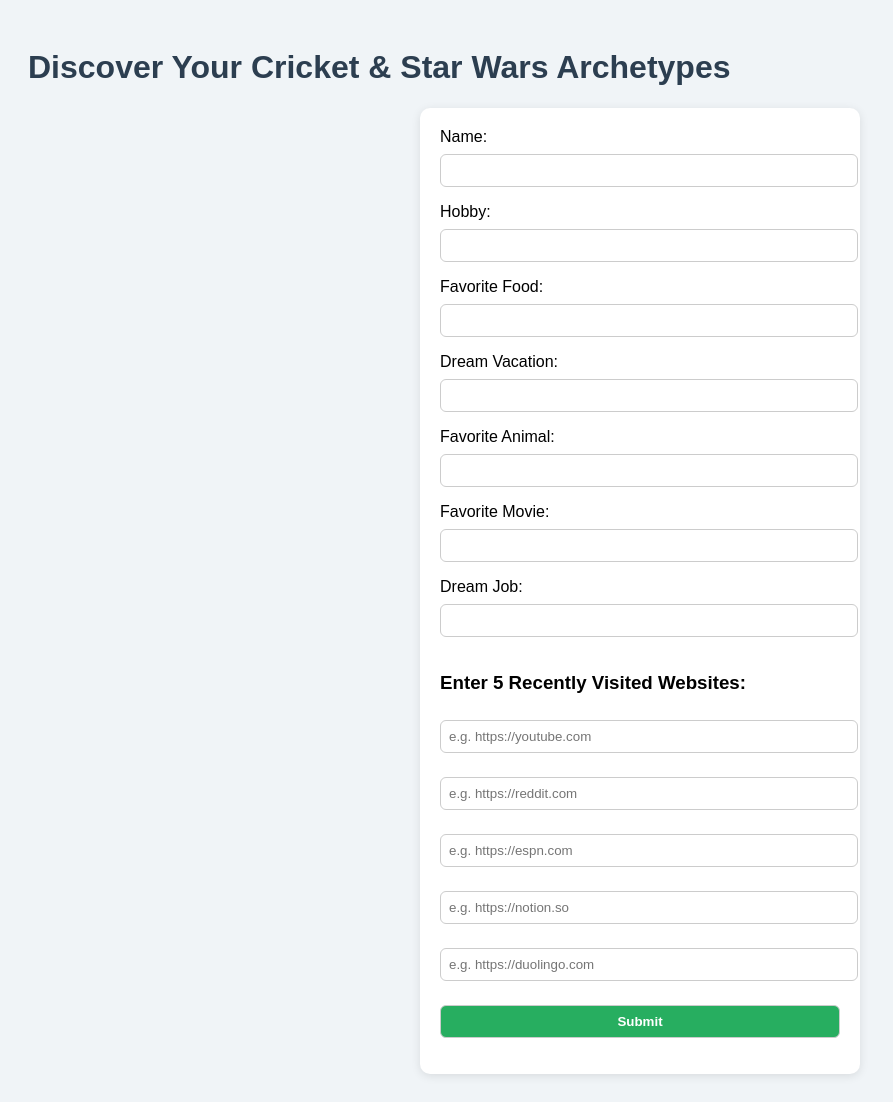
After one commit to Vishnu-Kummariguntla/FLASK-emotion-tracker, a Flask app: template templates/index.html in a window 1280 px wide. The commit adds this page. Shown: the whole page, without its empty margins (0-893 px from the left). Run offline with Flask 3, Linux system fonts and the light colour scheme; the template is opened without the code that fills it, so the values that code supplies are empty.

Commit message:
added cricket quiz

```diff
--- a/app.py
+++ b/app.py
@@ -1,129 +1,88 @@
-from flask import Flask, render_template, request
-import csv
-import os
+from flask import Flask, render_template, request, redirect, url_for
 
 app = Flask(__name__)
 
-DATA_FILE = 'submissions.csv'
+# In-memory storage of submitted data (cleared on restart)
+submitted_data = []
 
-# Create CSV file with header if not exists
-if not os.path.exists(DATA_FILE):
-    with open(DATA_FILE, mode='w', newline='') as file:
-        writer = csv.writer(file)
-        writer.writerow(['Name', 'Hobby', 'Food', 'Vacation', 'Animal', 'Movie', 'Job'])
+# Cricket archetype mapping
+website_to_cricket_archetype = {
+    "cricviz.com": "Strategist – Spin Bowler",
+    "espncricinfo.com/analysis": "Strategist – Spin Bowler",
+    "wikipedia.org": "Strategist – Spin Bowler",
+    "reddit.com/r/Cricket": "Blazer – T20 Batter",
+    "cricbuzz.com": "Blazer – T20 Batter",
+    "bbc.com/sport/cricket": "Shield – Test Batter",
+    "espn.com": "Enforcer – Fast Bowler",
+    "notion.so": "Analyst – Wicketkeeper",
+    "tradingview.com": "Finisher – Middle-Order",
+    "duolingo.com": "Shape-Shifter – All-Rounder",
+    "tripadvisor.com": "Watcher – Outfielder"
+}
 
-# Mapping logic
-def generate_music_plan(submission):
-    name, hobby, food, vacation, animal, movie, job = submission
+# Star Wars archetype mapping
+website_to_star_wars_archetype = {
+    "plato.stanford.edu": "Green – The Sage",
+    "ted.com/talks": "Green – The Sage",
+    "wikipedia.org": "Blue – The Guardian",
+    "un.org": "Blue – The Guardian",
+    "4chan.org": "Red – The Rebel",
+    "hackforums.net": "Red – The Rebel",
+    "reddit.com": "Purple – The Maverick",
+    "quora.com": "Purple – The Maverick",
+    "headspace.com": "White – The Redeemed",
+    "calm.com": "White – The Redeemed",
+    "eff.org": "Yellow – The Sentinel",
+    "archive.org": "Yellow – The Sentinel"
+}
 
-    # Map food to Pitch
-    food_pitch_map = {
-        'pizza': 'C',
-        'sushi': 'A',
-        'burger': 'G',
-        'pasta': 'F',
-        'salad': 'E'
-    }
-    pitch = food_pitch_map.get(food.lower(), 'C')
-
-    # Map hobby to Rhythm
-    hobby_rhythm_map = {
-        'reading': 'Slow Waltz 3/4',
-        'dancing': 'Fast Syncopation',
-        'sports': 'Steady 4/4',
-        'painting': 'Irregular 5/4',
-        'coding': 'Steady 4/4'
-    }
-    rhythm = hobby_rhythm_map.get(hobby.lower(), 'Steady 4/4')
-
-    # Map vacation to Melody
-    vacation_melody_map = {
-        'beach': 'Leaping Melody',
-        'mountains': 'Ascending Stepwise',
-        'city': 'Minor Scales',
-        'forest': 'Descending Intervals'
-    }
-    melody = vacation_melody_map.get(vacation.lower(), 'Ascending Stepwise')
-
-    # Map animal to Timbre
-    animal_timbre_map = {
-        'dog': 'Flute',
-        'cat': 'Electric Guitar',
-        'bird': 'Violin',
-        'lion': 'Trumpet'
-    }
-    timbre = animal_timbre_map.get(animal.lower(), 'Violin')
-
-    # Map movie to Form
-    movie_form_map = {
-        'inception': 'Theme & Variations',
-        'titanic': 'ABA (ternary)',
-        'avengers': 'Rondo',
-        'frozen': 'Verse-Chorus'
-    }
-    form = movie_form_map.get(movie.lower(), 'Verse-Chorus')
-
-    # Map job to Tempo
-    job_tempo_map = {
-        'scientist': '60 BPM (Adagio)',
-        'teacher': '120 BPM (Moderato)',
-        'athlete': '160 BPM (Allegro)',
-        'singer': '200 BPM (Presto)'
-    }
-    tempo = job_tempo_map.get(job.lower(), '120 BPM (Moderato)')
-
-    # Map pitch to simple lyrics
-    lyric_map = {
-        'C': '"I feel alive in the sunshine"',
-        'A': '"Tears fall like rain tonight"',
-        'G': '"We rise like mountains"',
-        'F': '"The stars will guide me home"',
-        'E': '"Lost in a storm of doubt"'
-    }
-    lyrics = lyric_map.get(pitch, '"I feel alive in the sunshine"')
-
-    return {
-        'Pitch': pitch,
-        'Rhythm': rhythm,
-        'Melody': melody,
-        'Timbre': timbre,
-        'Form': form,
-        'Tempo': tempo,
-        'Lyrics': lyrics
-    }
+def categorize_urls(urls, mapping):
+    role_count = {}
+    for url in urls:
+        if not url:
+            continue
+        for known_site in mapping:
+            if known_site in url:
+                role = mapping[known_site]
+                role_count[role] = role_count.get(role, 0) + 1
+                break
+    return max(role_count.items(), key=lambda x: x[1])[0] if role_count else "Uncategorized"
 
 @app.route('/', methods=['GET', 'POST'])
-def home():
+def index():
     if request.method == 'POST':
-        name = request.form.get('name')
-        hobby = request.form.get('hobby')
-        food = request.form.get('food')
-        vacation = request.form.get('vacation')
-        animal = request.form.get('animal')
-        movie = request.form.get('movie')
-        job = request.form.get('job')
+        urls = [
+            request.form.get('url1'),
+            request.form.get('url2'),
+            request.form.get('url3'),
+            request.form.get('url4'),
+            request.form.get('url5'),
+        ]
 
-        with open(DATA_FILE, mode='a', newline='') as file:
-            writer = csv.writer(file)
-            writer.writerow([name, hobby, food, vacation, animal, movie, job])
+        cricket_archetype = categorize_urls(urls, website_to_cricket_archetype)
+        star_wars_archetype = categorize_urls(urls, website_to_star_wars_archetype)
 
-        return render_template('result.html', name=name)
-    return render_template('form.html')
+        form_data = {
+            'name': request.form.get('name'),
+            'hobby': request.form.get('hobby'),
+            'food': request.form.get('food'),
+            'vacation': request.form.get('vacation'),
+            'animal': request.form.get('animal'),
+            'movie': request.form.get('movie'),
+            'job': request.form.get('job'),
+            'urls': urls,
+            'cricket_archetype': cricket_archetype,
+            'star_wars_archetype': star_wars_archetype
+        }
 
-@app.route('/submissions')
-def submissions():
-    all_submissions = []
-    generated_plans = []
+        submitted_data.append(form_data)
+        return redirect(url_for('results'))
 
-    with open(DATA_FILE, mode='r') as file:
-        reader = csv.reader(file)
-        next(reader)
-        for row in reader:
-            all_submissions.append(row)
-            plan = generate_music_plan(row)
-            generated_plans.append(plan)
+    return render_template('index.html')
 
-    return render_template('submissions.html', submissions=all_submissions, plans=generated_plans)
+@app.route('/results')
+def results():
+    return render_template('results.html', submissions=submitted_data)
 
 if __name__ == '__main__':
     app.run(debug=True)
--- /dev/null
+++ b/templates/index.html
@@ -0,0 +1,75 @@
+<!DOCTYPE html>
+<html>
+<head>
+    <title>Cricket & Star Wars Archetype Survey</title>
+    <style>
+        body {
+            font-family: Arial, sans-serif;
+            padding: 20px;
+            background-color: #f0f4f7;
+        }
+        h1 {
+            color: #2c3e50;
+        }
+        form {
+            background-color: white;
+            padding: 20px;
+            border-radius: 10px;
+            width: 400px;
+            margin: auto;
+            box-shadow: 0 2px 10px rgba(0,0,0,0.1);
+        }
+        input[type="text"], button {
+            width: 100%;
+            padding: 8px;
+            margin-top: 8px;
+            margin-bottom: 16px;
+            border: 1px solid #ccc;
+            border-radius: 6px;
+        }
+        button {
+            background-color: #27ae60;
+            color: white;
+            font-weight: bold;
+            cursor: pointer;
+        }
+        button:hover {
+            background-color: #219150;
+        }
+    </style>
+</head>
+<body>
+    <h1>Discover Your Cricket & Star Wars Archetypes</h1>
+    <form method="post">
+        <label>Name:</label>
+        <input type="text" name="name" required>
+
+        <label>Hobby:</label>
+        <input type="text" name="hobby">
+
+        <label>Favorite Food:</label>
+        <input type="text" name="food">
+
+        <label>Dream Vacation:</label>
+        <input type="text" name="vacation">
+
+        <label>Favorite Animal:</label>
+        <input type="text" name="animal">
+
+        <label>Favorite Movie:</label>
+        <input type="text" name="movie">
+
+        <label>Dream Job:</label>
+        <input type="text" name="job">
+
+        <h3>Enter 5 Recently Visited Websites:</h3>
+        <input type="text" name="url1" placeholder="e.g. https://youtube.com">
+        <input type="text" name="url2" placeholder="e.g. https://reddit.com">
+        <input type="text" name="url3" placeholder="e.g. https://espn.com">
+        <input type="text" name="url4" placeholder="e.g. https://notion.so">
+        <input type="text" name="url5" placeholder="e.g. https://duolingo.com">
+
+        <button type="submit">Submit</button>
+    </form>
+</body>
+</html>
```
Also changed, not shown: templates/form.html (+23 -11 lines), templates/result.html (+50 -33 lines), templates/results.html (added, +56 -0 lines).
